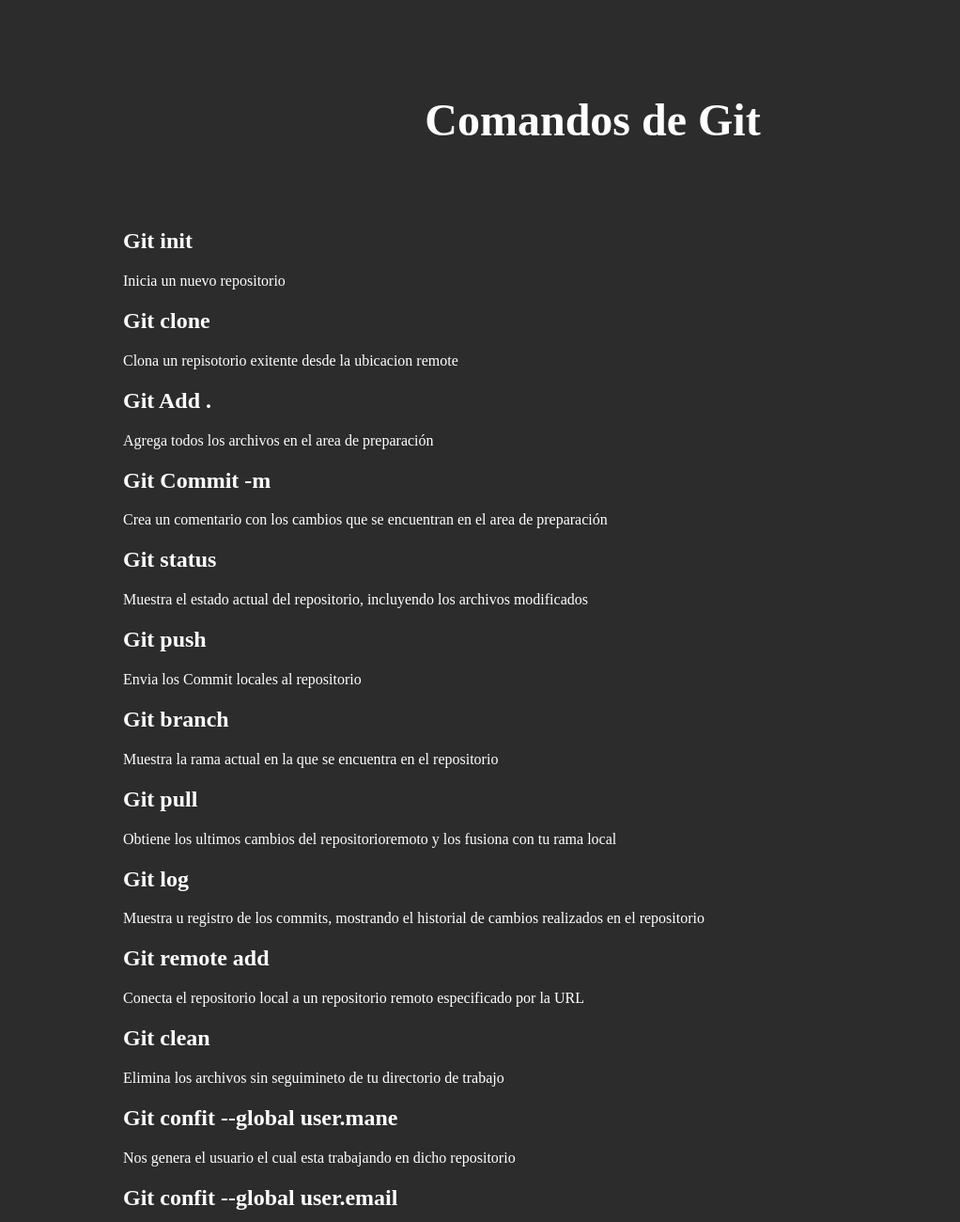
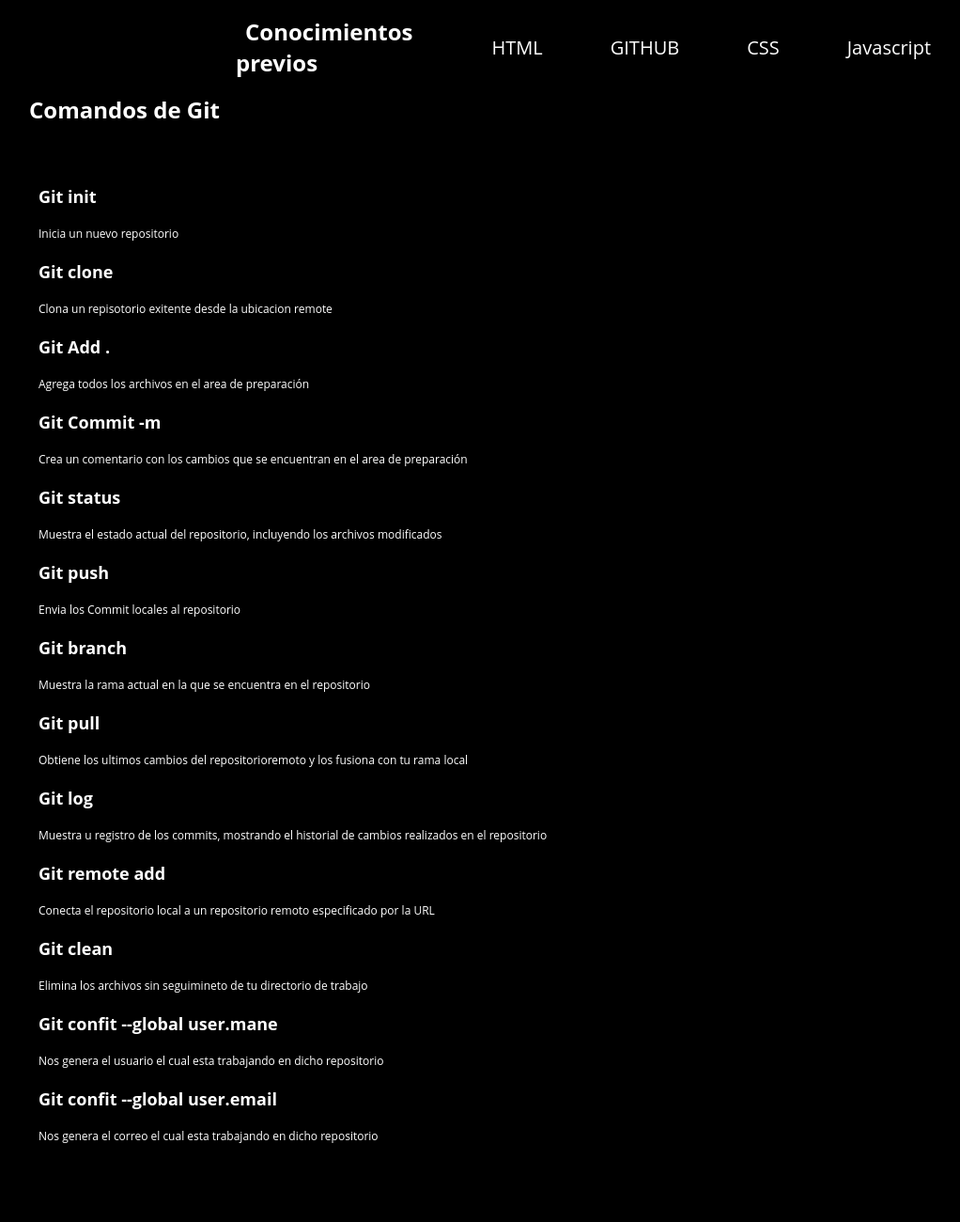
Before and after one commit to Privado3452/Conocimientos-previos-2023, a plain HTML site: page Contenido/github.html in a window 1280 px wide. Shown: the top 1300 px of the page at 94% size, without its empty margins (9-1031 px from the left). After the commit the page ends 1237 px from the top, so only its background shows below. Drawn offline with Linux system fonts and the light colour scheme.

Commit message:
7/Fer
Digitacion de informacion

```diff
--- a/Contenido/github.html
+++ b/Contenido/github.html
@@ -3,65 +3,57 @@
 <head>
     <meta charset="UTF-8">
     <meta name="viewport" content="width=device-width, initial-scale=1.0">
+    <link rel="stylesheet" href="../styles.css">
     <title>GITHUB</title>
 </head>
 <body>
+    <div class="navbar">
+        <div class="logo"><a href="/Conocimientos-previos-2023/index.html">Conocimientos previos</a></div>
+        <ul class="links">
+            <li class="B1-nav"><a href="Contenido/html5.html" >HTML</a></li>
+
+            <li class="B1-nav"><a href="Contenido/github.html" >GITHUB</a></li>
+
+            <li class="B1-nav"><a href="Contenido/css.html">CSS</a></li>
+
+            <li class="B1-nav"><a href="Contenido/javascript.html" >Javascript</a></li>
+
+
+
+        </ul>
+
+
+    </div>
     <div class="text">
     <h1>Comandos de Git</h1>
     <br><br>
     <div>
-    <ul>
     <h2>Git init</h2>
-    <p>Inicia un nuevo repositorio</p>
+    <p class="p">Inicia un nuevo repositorio</p>
     <h2>Git clone</h2>
-    <p>Clona un repisotorio exitente desde la ubicacion remote</p>
+    <p class="p">Clona un repisotorio exitente desde la ubicacion remote</p>
     <h2>Git Add .</h2>
-    <p>Agrega todos los archivos en el area de preparación</p>
+    <p class="p">Agrega todos los archivos en el area de preparación</p>
     <h2>Git Commit -m</h2>
-    <p>Crea un comentario con los cambios que se encuentran en el area de preparación</p>
+    <p class="p">Crea un comentario con los cambios que se encuentran en el area de preparación</p>
     <h2>Git status</h2>
-    <p>Muestra el estado actual del repositorio, incluyendo los archivos modificados </p>
+    <p class="p">Muestra el estado actual del repositorio, incluyendo los archivos modificados </p>
     <h2>Git push</h2>
-    <p>Envia los Commit locales al repositorio</p>
+    <p class="p">Envia los Commit locales al repositorio</p>
     <h2>Git branch</h2>
-    <p>Muestra la rama actual en la que se encuentra en el repositorio</p>
+    <p class="p">Muestra la rama actual en la que se encuentra en el repositorio</p>
     <h2>Git pull</h2>
-    <p>Obtiene los ultimos cambios del repositorioremoto y los fusiona con tu rama local</p>
+    <p class="p">Obtiene los ultimos cambios del repositorioremoto y los fusiona con tu rama local</p>
     <h2>Git log </h2>
-    <p>Muestra u registro de los commits, mostrando el historial de cambios realizados en el repositorio</p>
+    <p class="p">Muestra u registro de los commits, mostrando el historial de cambios realizados en el repositorio</p>
     <h2>Git remote add</h2>
-    <p>Conecta el repositorio local a un repositorio remoto especificado por la URL</p>
+    <p class="p">Conecta el repositorio local a un repositorio remoto especificado por la URL</p>
     <h2>Git clean </h2>
-    <p>Elimina los archivos sin seguimineto de tu directorio de trabajo</p>
+    <p class="p">Elimina los archivos sin seguimineto de tu directorio de trabajo</p>
     <h2>Git confit --global user.mane </h2>
-    <p>Nos genera el usuario el cual esta trabajando en dicho repositorio</p>
+    <p class="p">Nos genera el usuario el cual esta trabajando en dicho repositorio</p>
     <h2>Git confit --global user.email </h2>
-    <p>Nos genera el correo el cual esta trabajando en dicho repositorio</p>
+    <p class="p">Nos genera el correo el cual esta trabajando en dicho repositorio</p>
     </div>
-    <style>
-        body{
-            padding: 0;
-            background-color: rgba(0, 0, 0, 0.827);
-            margin: 100px;
-        }
-
-        h1{
-            text-align: center;
-            font-size: xxx-large;
-
-        }
-
-        h2{
-            font-size: x-large;
-
-
-        }
-
-        .text{
-            color: white;
-        }
-
-
-    </style>
 </body>
 </html>
--- a/styles.css
+++ b/styles.css
@@ -1,5 +1,5 @@
 *{
-  padding: 0;
+  padding: 10px;
   margin: 0;
   box-sizing: border-box;
   font-family: 'Open Sans', sans-serif;
@@ -9,7 +9,6 @@
 body{
   height: 100vh;
   background-color: #000;
-  background-image: url(https://images.unsplash.com/photo-1444703686981-a3abbc4d4fe3?q=80&w=1000&auto=format&fit=crop&ixlib=rb-4.0.3&ixid=M3wxMjA3fDB8MHxleHBsb3JlLWZlZWR8MXx8fGVufDB8fHx8fA%3D%3D);
   background-size: cover;
   background-position: center;
 
@@ -54,3 +53,19 @@
   gap: 2rem;
 
 }
+
+
+.text{
+  font-size: 12px;
+  text-align: justify;
+  color: white;
+  width: 100%;
+  height: 80px;
+}
+
+
+
+.p{
+  text-align: justify;
+  line-height:  1rem;
+}
```
Also changed, not shown: Contenido/css.html (+31 -8 lines), Contenido/html5.html (+28 -8 lines), Contenido/javascript.html (+29 -8 lines), index.html (+7 -1 lines), Contenido/style.css (deleted), Imagen.png (deleted).
